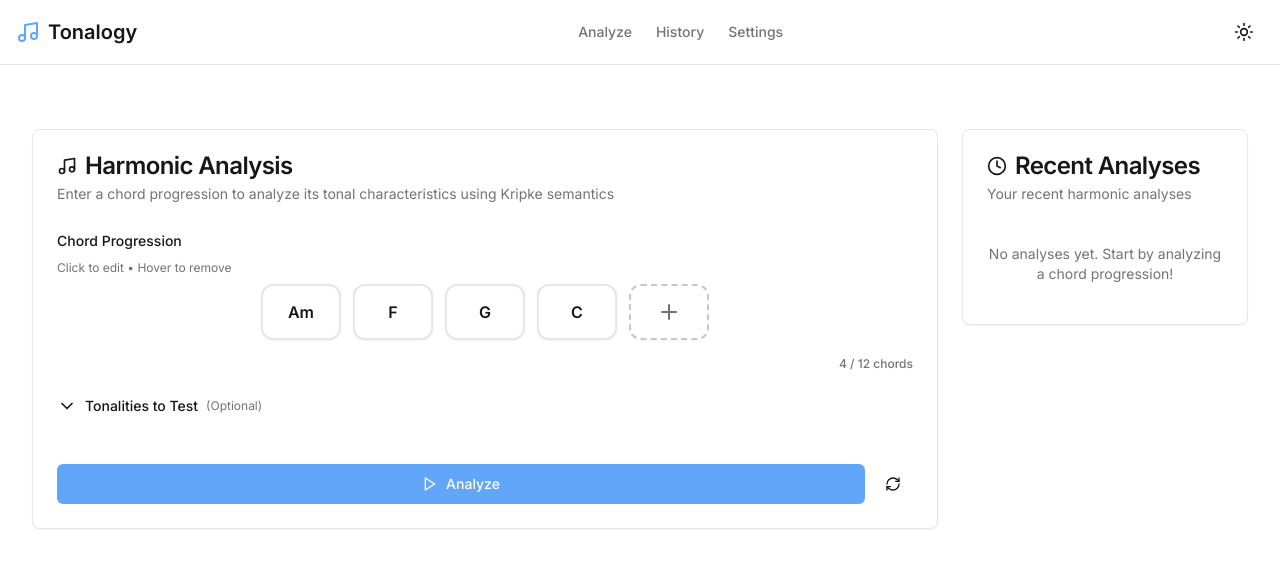
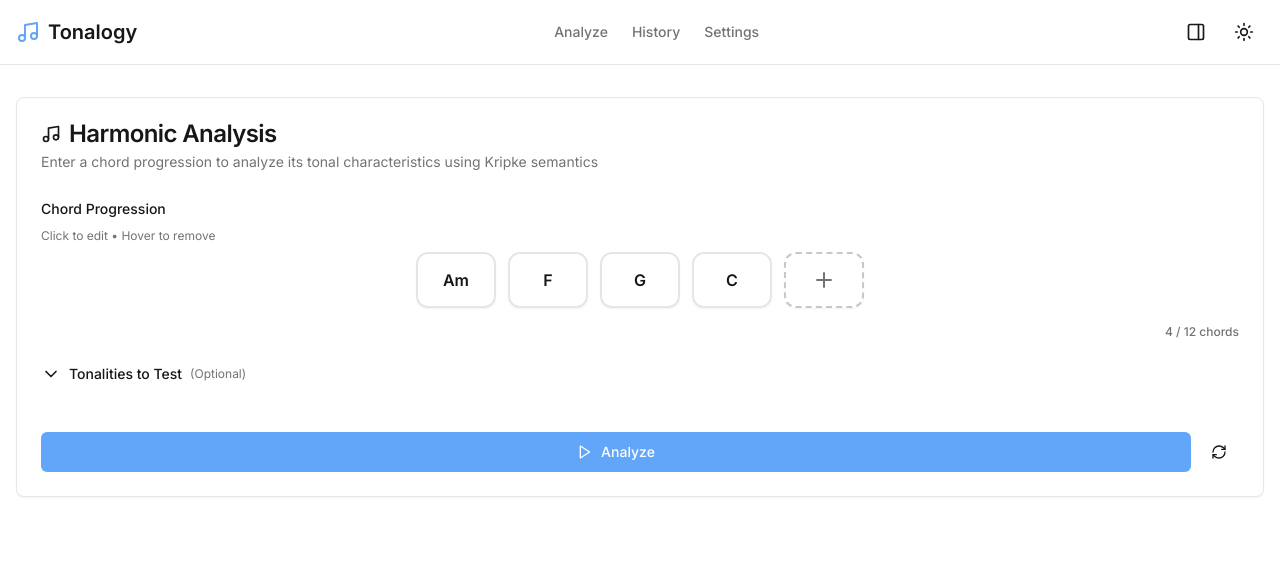
Before and after one commit to joabemorais/tonalogy-interface, a Next.js app: page / in a window 1280 px wide. Shown: the top 568 px of the page. Built offline with nearby package versions, Linux system fonts and the light colour scheme.

Commit message:
feat: implement collapsible sidebar for Recent Analyses and enhance navigation with toggle functionality

```diff
--- a/app/layout.tsx
+++ b/app/layout.tsx
@@ -31,7 +31,7 @@ export default function RootLayout({
           <Providers>
             <div className="min-h-screen bg-background">
               <Navigation />
-              <main className="container mx-auto px-4 py-8">
+              <main>
                 {children}
               </main>
             </div>
--- a/app/page.tsx
+++ b/app/page.tsx
@@ -3,21 +3,22 @@
 import React from 'react'
 import { HarmonicAnalyzer } from '@/components/harmonic-analyzer'
 import { RecentAnalyses } from '@/components/recent-analyses'
+import { SidebarProvider, RightSidebar } from '@/components/collapsible-sidebar'
 
 export default function HomePage() {
   return (
-    <div className="container mx-auto px-4 py-8">
-      <div className="grid grid-cols-1 xl:grid-cols-4 gap-6">
-        {/* Main Content */}
-        <div className="xl:col-span-3">
+    <SidebarProvider defaultOpen={false}>
+      <div className="container mx-auto px-4 py-8">
+        {/* Main Content - agora ocupa toda a largura */}
+        <div className="w-full">
           <HarmonicAnalyzer />
         </div>
 
-        {/* Right Sidebar */}
-        <div className="xl:col-span-1">
+        {/* Right Sidebar - agora é fixa na lateral direita */}
+        <RightSidebar>
           <RecentAnalyses />
-        </div>
+        </RightSidebar>
       </div>
-    </div>
+    </SidebarProvider>
   )
 }
--- /dev/null
+++ b/components/collapsible-sidebar.tsx
@@ -0,0 +1,113 @@
+'use client'
+
+import React, { createContext, useContext, useState, useEffect } from 'react'
+import { X } from 'lucide-react'
+import { Button } from '@/components/ui/button'
+import { cn } from '@/lib/utils'
+import { useIsMobile } from '@/hooks/use-mobile'
+
+// Context para gerenciar estado da sidebar
+interface SidebarContextType {
+  isOpen: boolean
+  toggle: () => void
+  close: () => void
+  open: () => void
+}
+
+const SidebarContext = createContext<SidebarContextType | null>(null)
+
+export function useSidebar() {
+  const context = useContext(SidebarContext)
+  if (!context) {
+    throw new Error('useSidebar must be used within SidebarProvider')
+  }
+  return context
+}
+
+// Provider para o contexto da sidebar
+interface SidebarProviderProps {
+  children: React.ReactNode
+  defaultOpen?: boolean
+}
+
+export function SidebarProvider({ children, defaultOpen = false }: SidebarProviderProps) {
+  const [isOpen, setIsOpen] = useState(defaultOpen)
+
+  const toggle = () => setIsOpen(!isOpen)
+  const close = () => setIsOpen(false)
+  const open = () => setIsOpen(true)
+
+  // Listen for global events to toggle sidebar
+  useEffect(() => {
+    const handleToggleSidebar = () => {
+      toggle()
+    }
+
+    // Add event listener for global sidebar toggle
+    window.addEventListener('toggleSidebar', handleToggleSidebar)
+
+    return () => {
+      window.removeEventListener('toggleSidebar', handleToggleSidebar)
+    }
+  }, [])
+
+  return (
+    <SidebarContext.Provider value={{ isOpen, toggle, close, open }}>
+      {children}
+    </SidebarContext.Provider>
+  )
+}
+
+// Componente da sidebar
+interface RightSidebarProps {
+  children: React.ReactNode
+}
+
+export function RightSidebar({ children }: RightSidebarProps) {
+  const { isOpen, close } = useSidebar()
+  const isMobile = useIsMobile()
+
+  return (
+    <>
+      {/* Overlay para mobile */}
+      {isMobile && isOpen && (
+        <div
+          className="fixed inset-0 bg-black/50 z-40 md:hidden"
+          onClick={close}
+        />
+      )}
+
+      {/* Sidebar */}
+      <div
+        className={cn(
+          "fixed top-0 right-0 h-full bg-background border-l z-50 transition-transform duration-300 ease-in-out flex flex-col",
+          "w-80 md:w-96",
+          isOpen ? "translate-x-0" : "translate-x-full"
+        )}
+      >
+        {/* Header da sidebar */}
+        <div className="flex items-center justify-between p-4 border-b bg-background/95 backdrop-blur-sm">
+          <h2 className="text-lg font-semibold">Recent Analyses</h2>
+          <Button
+            variant="ghost"
+            size="icon"
+            onClick={close}
+            className="h-8 w-8"
+          >
+            <X className="h-4 w-4" />
+          </Button>
+        </div>
+
+        {/* Conteúdo da sidebar */}
+        <div className="flex-1 overflow-y-auto p-4">
+          {children}
+        </div>
+      </div>
+    </>
+  )
+}
+
+// Função helper para usar na navbar
+export function toggleSidebar() {
+  window.dispatchEvent(new Event('toggleSidebar'))
+}
--- a/components/navigation.tsx
+++ b/components/navigation.tsx
@@ -2,9 +2,10 @@
 
 import React from 'react'
 import Link from 'next/link'
-import { Music, Settings, History, Moon, Sun } from 'lucide-react'
+import { Music, Settings, History, Moon, Sun, PanelRight } from 'lucide-react'
 import { useTheme } from 'next-themes'
 import { Button } from '@/components/ui/button'
+import { toggleSidebar } from '@/components/collapsible-sidebar'
 
 export function Navigation() {
   const { theme, setTheme } = useTheme()
@@ -41,6 +42,19 @@ export function Navigation() {
             </Link>
           </div>
 
+          {/* Right Controls */}
+          <div className="flex items-center gap-2">
+            {/* Sidebar Toggle */}
+            <Button
+              variant="ghost"
+              size="icon"
+              onClick={toggleSidebar}
+              title="Toggle Recent Analyses"
+            >
+              <PanelRight className="h-5 w-5" />
+              <span className="sr-only">Toggle Recent Analyses</span>
+            </Button>
+
             {/* Theme Toggle */}
             <Button
               variant="ghost"
@@ -53,6 +67,7 @@ export function Navigation() {
             </Button>
           </div>
         </div>
+      </div>
     </nav>
   )
 }
--- a/components/recent-analyses.tsx
+++ b/components/recent-analyses.tsx
@@ -62,15 +62,7 @@ function RecentAnalysesContent() {
   }
 
   return (
-    <Card className="h-fit sticky top-4">
-      <CardHeader>
-        <CardTitle className="flex items-center gap-2">
-          <Clock className="h-5 w-5" />
-          Recent Analyses
-        </CardTitle>
-        <CardDescription>Click any analysis to load it</CardDescription>
-      </CardHeader>
-      <CardContent className="space-y-2">
+    <div className="space-y-4">
       {recentAnalyses.map((analysis) => (
         <div
           key={analysis.id}
@@ -86,7 +78,7 @@ function RecentAnalysesContent() {
                 <Button
                   variant="ghost"
                   size="icon"
-                    className="h-6 w-6 opacity-0 group-hover:opacity-100 transition-opacity"
+                  className="h-5 w-5 opacity-0 group-hover:opacity-100 transition-opacity"
                   onClick={(e) => {
                     e.stopPropagation()
                     toggleFavorite(analysis.id)
@@ -103,7 +95,7 @@ function RecentAnalysesContent() {
               </div>
 
               <div className="flex items-center gap-2 mb-1">
-                  <div className={`text-xs px-2 py-1 rounded-full ${
+                <div className={`text-xs px-2 py-1 rounded-full leading-none ${
                   analysis.result.is_tonal_progression
                     ? 'bg-green-100 text-green-700 dark:bg-green-900/30 dark:text-green-400'
                     : 'bg-red-100 text-red-700 dark:bg-red-900/30 dark:text-red-400'
@@ -115,11 +107,11 @@ function RecentAnalysesContent() {
                 </div>
               </div>
 
-                <div className="text-xs text-muted-foreground">
+              <div className="text-xs text-muted-foreground mb-2">
                 {formatTimestamp(analysis.timestamp)}
               </div>
 
-                <div className="flex items-center gap-1 mt-2 opacity-0 group-hover:opacity-100 transition-opacity">
+              <div className="flex items-center gap-1 opacity-0 group-hover:opacity-100 transition-opacity">
                 <RotateCcw className="h-3 w-3" />
                 <span className="text-xs">Click to load</span>
               </div>
@@ -141,8 +133,15 @@ function RecentAnalysesContent() {
           </Button>
         </div>
       )}
-      </CardContent>
-    </Card>
+
+      {recentAnalyses.length === 0 && (
+        <div className="text-center py-8">
+          <p className="text-sm text-muted-foreground">
+            No analyses yet. Start by analyzing a chord progression!
+          </p>
+        </div>
+      )}
+    </div>
   )
 }
 
```
Lines whose indentation alone changed are shown as unchanged.
